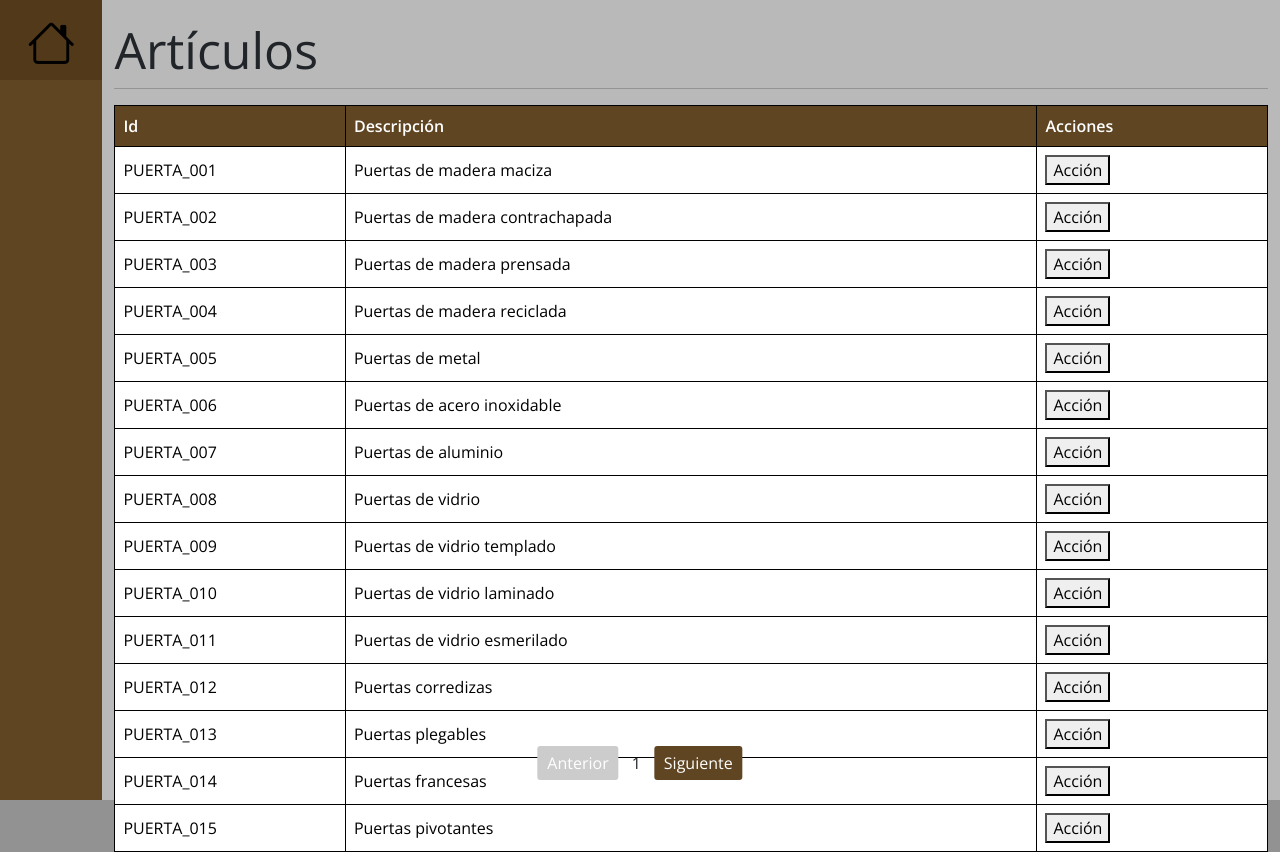
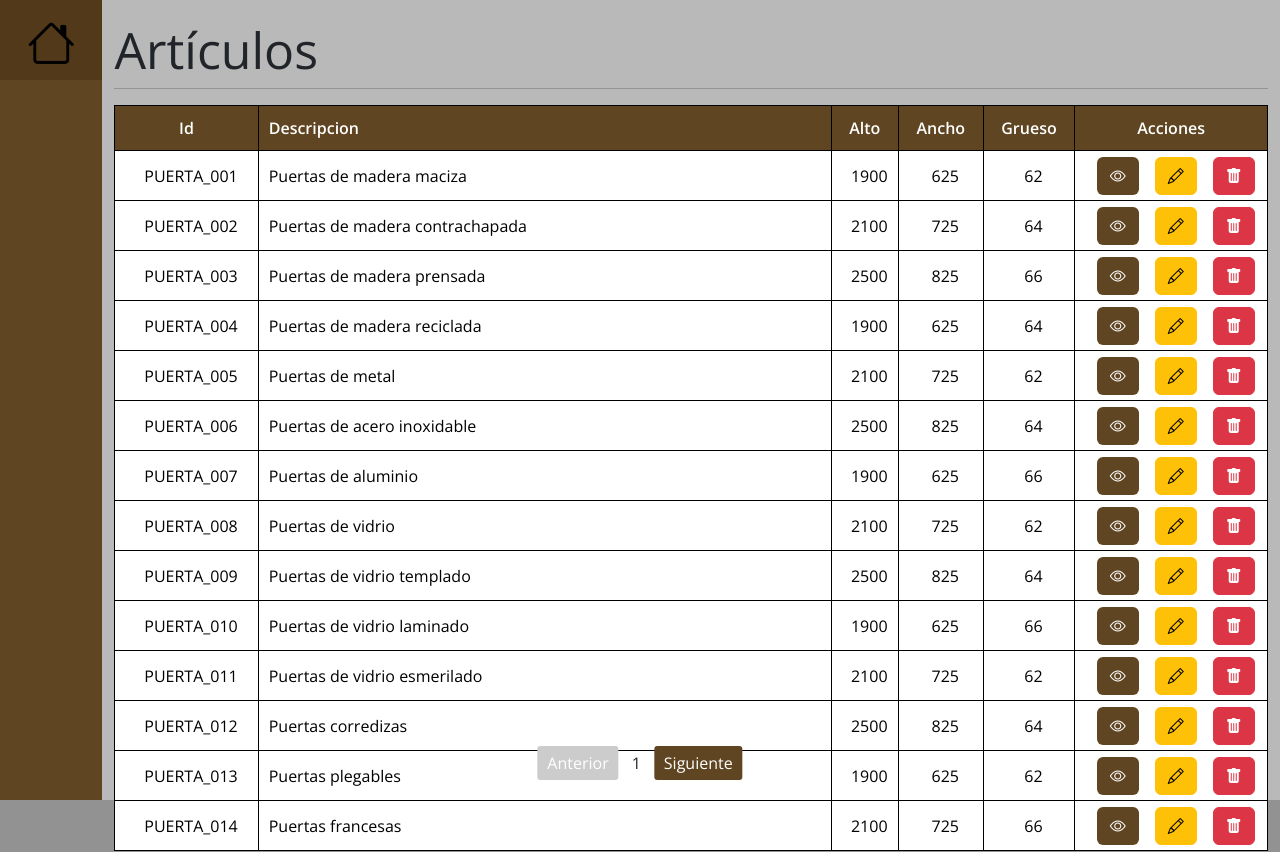
Before and after one commit to IkerRico/PC-Front, a Vue app: page /GestionArticulos/Articulos in a window 1280 px wide. Built offline with nearby package versions, Linux system fonts and the light colour scheme; data requests are answered from the project's data file; what vue-sweetalert2, vue3-spinners would draw is missing.

Commit message:
add estilos para la tabla

```diff
--- a/db.json
+++ b/db.json
@@ -1,54 +1,354 @@
 {
   "articulos": [
-    { "id": "PUERTA_001", "descripcion": "Puertas de madera maciza" },
-    { "id": "PUERTA_002", "descripcion": "Puertas de madera contrachapada" },
-    { "id": "PUERTA_003", "descripcion": "Puertas de madera prensada" },
-    { "id": "PUERTA_004", "descripcion": "Puertas de madera reciclada" },
-    { "id": "PUERTA_005", "descripcion": "Puertas de metal" },
-    { "id": "PUERTA_006", "descripcion": "Puertas de acero inoxidable" },
-    { "id": "PUERTA_007", "descripcion": "Puertas de aluminio" },
-    { "id": "PUERTA_008", "descripcion": "Puertas de vidrio" },
-    { "id": "PUERTA_009", "descripcion": "Puertas de vidrio templado" },
-    { "id": "PUERTA_010", "descripcion": "Puertas de vidrio laminado" },
-    { "id": "PUERTA_011", "descripcion": "Puertas de vidrio esmerilado" },
-    { "id": "PUERTA_012", "descripcion": "Puertas corredizas" },
-    { "id": "PUERTA_013", "descripcion": "Puertas plegables" },
-    { "id": "PUERTA_014", "descripcion": "Puertas francesas" },
-    { "id": "PUERTA_015", "descripcion": "Puertas pivotantes" },
-    { "id": "PUERTA_016", "descripcion": "Puertas automáticas" },
-    { "id": "PUERTA_017", "descripcion": "Puertas de seguridad" },
-    { "id": "PUERTA_018", "descripcion": "Puertas cortafuegos" },
-    { "id": "PUERTA_019", "descripcion": "Puertas de garaje" },
-    { "id": "PUERTA_020", "descripcion": "Puertas enrollables" },
-    { "id": "PUERTA_021", "descripcion": "Puertas de granero" },
-    { "id": "PUERTA_022", "descripcion": "Puertas corredizas de granero" },
-    { "id": "PUERTA_023", "descripcion": "Puertas de interior" },
-    { "id": "PUERTA_024", "descripcion": "Puertas de exterior" },
-    { "id": "PUERTA_025", "descripcion": "Puertas de armario" },
-    { "id": "PUERTA_026", "descripcion": "Puertas de entrada" },
-    { "id": "PUERTA_027", "descripcion": "Puertas de patio" },
-    { "id": "PUERTA_028", "descripcion": "Puertas de balcón" },
-    { "id": "PUERTA_029", "descripcion": "Puertas de jardín" },
-    { "id": "PUERTA_030", "descripcion": "Puertas de pasillo" },
-    { "id": "PUERTA_031", "descripcion": "Puertas de cocina" },
-    { "id": "PUERTA_032", "descripcion": "Puertas de baño" },
-    { "id": "PUERTA_033", "descripcion": "Puertas de dormitorio" },
-    { "id": "PUERTA_034", "descripcion": "Puertas de oficina" },
-    { "id": "PUERTA_035", "descripcion": "Puertas de tienda" },
-    { "id": "PUERTA_036", "descripcion": "Puertas de almacén" },
-    { "id": "PUERTA_037", "descripcion": "Puertas de trastero" },
-    { "id": "PUERTA_038", "descripcion": "Puertas de sótano" },
-    { "id": "PUERTA_039", "descripcion": "Puertas de invernadero" },
-    { "id": "PUERTA_040", "descripcion": "Puertas de almacén frigorífico" },
-    { "id": "PUERTA_041", "descripcion": "Puertas de bodega" },
-    { "id": "PUERTA_042", "descripcion": "Puertas de sauna" },
-    { "id": "PUERTA_043", "descripcion": "Puertas de teatro en casa" },
-    { "id": "PUERTA_044", "descripcion": "Puertas de salón de eventos" },
-    { "id": "PUERTA_045", "descripcion": "Puertas de auditorio" },
-    { "id": "PUERTA_046", "descripcion": "Puertas de hospital" },
-    { "id": "PUERTA_047", "descripcion": "Puertas de escuela" },
-    { "id": "PUERTA_048", "descripcion": "Puertas de gimnasio" },
-    { "id": "PUERTA_049", "descripcion": "Puertas de hotel" },
-    { "id": "PUERTA_050", "descripcion": "Puertas de museo" }
+    {
+      "id": "PUERTA_001",
+      "descripcion": "Puertas de madera maciza",
+      "alto": 1900,
+      "ancho": 625,
+      "grueso": 62
+    },
+    {
+      "id": "PUERTA_002",
+      "descripcion": "Puertas de madera contrachapada",
+      "alto": 2100,
+      "ancho": 725,
+      "grueso": 64
+    },
+    {
+      "id": "PUERTA_003",
+      "descripcion": "Puertas de madera prensada",
+      "alto": 2500,
+      "ancho": 825,
+      "grueso": 66
+    },
+    {
+      "id": "PUERTA_004",
+      "descripcion": "Puertas de madera reciclada",
+      "alto": 1900,
+      "ancho": 625,
+      "grueso": 64
+    },
+    {
+      "id": "PUERTA_005",
+      "descripcion": "Puertas de metal",
+      "alto": 2100,
+      "ancho": 725,
+      "grueso": 62
+    },
+    {
+      "id": "PUERTA_006",
+      "descripcion": "Puertas de acero inoxidable",
+      "alto": 2500,
+      "ancho": 825,
+      "grueso": 64
+    },
+    {
+      "id": "PUERTA_007",
+      "descripcion": "Puertas de aluminio",
+      "alto": 1900,
+      "ancho": 625,
+      "grueso": 66
+    },
+    {
+      "id": "PUERTA_008",
+      "descripcion": "Puertas de vidrio",
+      "alto": 2100,
+      "ancho": 725,
+      "grueso": 62
+    },
+    {
+      "id": "PUERTA_009",
+      "descripcion": "Puertas de vidrio templado",
+      "alto": 2500,
+      "ancho": 825,
+      "grueso": 64
+    },
+    {
+      "id": "PUERTA_010",
+      "descripcion": "Puertas de vidrio laminado",
+      "alto": 1900,
+      "ancho": 625,
+      "grueso": 66
+    },
+    {
+      "id": "PUERTA_011",
+      "descripcion": "Puertas de vidrio esmerilado",
+      "alto": 2100,
+      "ancho": 725,
+      "grueso": 62
+    },
+    {
+      "id": "PUERTA_012",
+      "descripcion": "Puertas corredizas",
+      "alto": 2500,
+      "ancho": 825,
+      "grueso": 64
+    },
+    {
+      "id": "PUERTA_013",
+      "descripcion": "Puertas plegables",
+      "alto": 1900,
+      "ancho": 625,
+      "grueso": 62
+    },
+    {
+      "id": "PUERTA_014",
+      "descripcion": "Puertas francesas",
+      "alto": 2100,
+      "ancho": 725,
+      "grueso": 66
+    },
+    {
+      "id": "PUERTA_015",
+      "descripcion": "Puertas pivotantes",
+      "alto": 2500,
+      "ancho": 825,
+      "grueso": 62
+    },
+    {
+      "id": "PUERTA_016",
+      "descripcion": "Puertas automáticas",
+      "alto": 1900,
+      "ancho": 625,
+      "grueso": 64
+    },
+    {
+      "id": "PUERTA_017",
+      "descripcion": "Puertas de seguridad",
+      "alto": 2100,
+      "ancho": 725,
+      "grueso": 66
+    },
+    {
+      "id": "PUERTA_018",
+      "descripcion": "Puertas cortafuegos",
+      "alto": 2500,
+      "ancho": 825,
+      "grueso": 62
+    },
+    {
+      "id": "PUERTA_019",
+      "descripcion": "Puertas de garaje",
+      "alto": 1900,
+      "ancho": 625,
+      "grueso": 64
+    },
+    {
+      "id": "PUERTA_020",
+      "descripcion": "Puertas enrollables",
+      "alto": 2100,
+      "ancho": 725,
+      "grueso": 62
+    },
+    {
+      "id": "PUERTA_021",
+      "descripcion": "Puertas de granero",
+      "alto": 2500,
+      "ancho": 825,
+      "grueso": 66
+    },
+    {
+      "id": "PUERTA_022",
+      "descripcion": "Puertas corredizas de granero",
+      "alto": 1900,
+      "ancho": 625,
+      "grueso": 64
+    },
+    {
+      "id": "PUERTA_023",
+      "descripcion": "Puertas de interior",
+      "alto": 2100,
+      "ancho": 725,
+      "grueso": 62
+    },
+    {
+      "id": "PUERTA_024",
+      "descripcion": "Puertas de exterior",
+      "alto": 2500,
+      "ancho": 825,
+      "grueso": 66
+    },
+    {
+      "id": "PUERTA_025",
+      "descripcion": "Puertas de armario",
+      "alto": 1900,
+      "ancho": 625,
+      "grueso": 62
+    },
+    {
+      "id": "PUERTA_026",
+      "descripcion": "Puertas de entrada",
+      "alto": 2100,
+      "ancho": 725,
+      "grueso": 64
+    },
+    {
+      "id": "PUERTA_027",
+      "descripcion": "Puertas de patio",
+      "alto": 2500,
+      "ancho": 825,
+      "grueso": 66
+    },
+    {
+      "id": "PUERTA_028",
+      "descripcion": "Puertas de balcón",
+      "alto": 1900,
+      "ancho": 625,
+      "grueso": 62
+    },
+    {
+      "id": "PUERTA_029",
+      "descripcion": "Puertas de jardín",
+      "alto": 2100,
+      "ancho": 725,
+      "grueso": 64
+    },
+    {
+      "id": "PUERTA_030",
+      "descripcion": "Puertas de pasillo",
+      "alto": 2500,
+      "ancho": 825,
+      "grueso": 66
+    },
+    {
+      "id": "PUERTA_031",
+      "descripcion": "Puertas de cocina",
+      "alto": 1900,
+      "ancho": 625,
+      "grueso": 62
+    },
+    {
+      "id": "PUERTA_032",
+      "descripcion": "Puertas de baño",
+      "alto": 2100,
+      "ancho": 725,
+      "grueso": 64
+    },
+    {
+      "id": "PUERTA_033",
+      "descripcion": "Puertas de dormitorio",
+      "alto": 2500,
+      "ancho": 825,
+      "grueso": 66
+    },
+    {
+      "id": "PUERTA_034",
+      "descripcion": "Puertas de oficina",
+      "alto": 1900,
+      "ancho": 625,
+      "grueso": 62
+    },
+    {
+      "id": "PUERTA_035",
+      "descripcion": "Puertas de tienda",
+      "alto": 2100,
+      "ancho": 725,
+      "grueso": 64
+    },
+    {
+      "id": "PUERTA_036",
+      "descripcion": "Puertas de almacén",
+      "alto": 2500,
+      "ancho": 825,
+      "grueso": 66
+    },
+    {
+      "id": "PUERTA_037",
+      "descripcion": "Puertas de trastero",
+      "alto": 1900,
+      "ancho": 625,
+      "grueso": 62
+    },
+    {
+      "id": "PUERTA_038",
+      "descripcion": "Puertas de sótano",
+      "alto": 2100,
+      "ancho": 725,
+      "grueso": 64
+    },
+    {
+      "id": "PUERTA_039",
+      "descripcion": "Puertas de invernadero",
+      "alto": 2500,
+      "ancho": 825,
+      "grueso": 66
+    },
+    {
+      "id": "PUERTA_040",
+      "descripcion": "Puertas de almacén frigorífico",
+      "alto": 1900,
+      "ancho": 625,
+      "grueso": 62
+    },
+    {
+      "id": "PUERTA_041",
+      "descripcion": "Puertas de bodega",
+      "alto": 2100,
+      "ancho": 725,
+      "grueso": 64
+    },
+    {
+      "id": "PUERTA_042",
+      "descripcion": "Puertas de sauna",
+      "alto": 2500,
+      "ancho": 825,
+      "grueso": 66
+    },
+    {
+      "id": "PUERTA_043",
+      "descripcion": "Puertas de teatro en casa",
+      "alto": 1900,
+      "ancho": 625,
+      "grueso": 62
+    },
+    {
+      "id": "PUERTA_044",
+      "descripcion": "Puertas de salón de eventos",
+      "alto": 2100,
+      "ancho": 725,
+      "grueso": 64
+    },
+    {
+      "id": "PUERTA_045",
+      "descripcion": "Puertas de auditorio",
+      "alto": 2500,
+      "ancho": 825,
+      "grueso": 66
+    },
+    {
+      "id": "PUERTA_046",
+      "descripcion": "Puertas de hospital",
+      "alto": 1900,
+      "ancho": 625,
+      "grueso": 62
+    },
+    {
+      "id": "PUERTA_047",
+      "descripcion": "Puertas de escuela",
+      "alto": 2100,
+      "ancho": 725,
+      "grueso": 64
+    },
+    {
+      "id": "PUERTA_048",
+      "descripcion": "Puertas de gimnasio",
+      "alto": 2500,
+      "ancho": 825,
+      "grueso": 66
+    },
+    {
+      "id": "PUERTA_049",
+      "descripcion": "Puertas de hotel",
+      "alto": 1900,
+      "ancho": 625,
+      "grueso": 62
+    },
+    {
+      "id": "PUERTA_050",
+      "descripcion": "Puertas de museo",
+      "alto": 2100,
+      "ancho": 725,
+      "grueso": 64
+    }
   ]
 }
--- a/src/components/TablaComponente.vue
+++ b/src/components/TablaComponente.vue
@@ -1,17 +1,18 @@
 <template>
   <div class="mt-3">
+    <div class="table-container">
       <table>
         <thead style="background-color: #5f4522; color: white">
           <tr>
             <th
               v-for="(column, index) in titulosColumna"
               :key="index"
-            :style="{ width: column.width }"
-            class="columna"
+              :style="{ width: column.width, textAlign: column.align }"
+              :class="'columna column-' + index"
             >
               {{ column.title }}
             </th>
-          <th class="columna" style="width: 10%">Acciones</th>
+            <th class="columna" style="width: 3%; text-align: center">Acciones</th>
           </tr>
         </thead>
         <tbody>
@@ -21,13 +22,30 @@
             class="tabla-fila"
             style="background-color: white; color: black"
           >
-          <td v-for="(columna, colIndex) in filaData" :key="colIndex">{{ columna }}</td>
-          <td>
-            <button @click="accionFila(filaData)">Acción</button>
+            <td
+              v-for="(columna, colIndex) in filaData"
+              :key="colIndex"
+              :style="{ textAlign: this.titulosColumna[getColIndex(colIndex)].align }"
+            >
+              {{ columna }}
+            </td>
+            <td class="botones-acciones">
+              <div class="d-flex justify-content-center gap-3">
+                <button class="btn btn-brown" @click="accionFila(filaData)">
+                  <i class="bi bi-eye"></i>
+                </button>
+                <button class="btn btn-warning" @click="accionFila(filaData)">
+                  <i class="bi bi-pencil"></i>
+                </button>
+                <button class="btn btn-danger" @click="accionFila(filaData)">
+                  <i class="bi bi-trash-fill"></i>
+                </button>
+              </div>
             </td>
           </tr>
         </tbody>
       </table>
+    </div>
 
     <div class="pagination d-flex justify-content-center align-items-center mt-2 gap-2">
       <button @click="paginaAnterior" :disabled="paginaActual === 1">Anterior</button>
@@ -46,7 +64,7 @@ export default {
   data() {
     return {
       paginaActual: 1,
-      itemsPorPagina: 15
+      itemsPorPagina: 10
     }
   },
   computed: {
@@ -77,8 +95,13 @@ export default {
       if (window.matchMedia('(max-width: 768px)').matches) {
         this.itemsPorPagina = 5
       } else {
-        this.itemsPorPagina = 15
+        this.itemsPorPagina = 14
       }
+    },
+    getColIndex(colIndex) {
+      return this.titulosColumna.findIndex(
+        (column) => column.title === colIndex.charAt(0).toUpperCase() + colIndex.slice(1)
+      )
     }
   },
   mounted() {
@@ -92,19 +115,9 @@ export default {
 </script>
 
 <style scoped>
-html,
-body {
-  height: 100%;
-  margin: 0;
-  padding: 0;
-  background-color: #929292;
-  font-family: 'Open Sans', sans-serif;
-}
-
-#app {
-  min-height: 100%;
-  display: flex;
-  flex-direction: column;
+.btn-brown {
+  background-color: #5f4522;
+  color: white;
 }
 
 table {
@@ -112,24 +125,24 @@ table {
   border-collapse: collapse;
 }
 
-th,
 td {
   border: 1px solid black;
-  padding: 8px;
-  text-align: left;
+  padding-left: 10px;
 }
 
 th {
   background-color: #5f4522;
   color: white;
+  border: 1px solid black;
+  padding: 10px;
 }
 
 .columna {
-  width: 150px; /* Ancho predeterminado */
+  width: 150px;
 }
 
 .tabla-fila {
-  height: 90px; /* Altura fija para las filas */
+  height: 50px;
 }
 
 .pagination {
@@ -161,13 +174,25 @@ th {
   background-color: #5f4522;
 }
 
-.tabla-fila {
-  height: 90px; /* Altura fija para las filas en dispositivos móviles */
+.table-container {
+  overflow-x: auto;
+  width: 100%;
 }
 
-@media (min-width: 769px) {
+@media (max-width: 768px) {
   .tabla-fila {
-    height: 40px; /* Altura ajustada para las filas en dispositivos de escritorio */
+    min-height: 40px;
+  }
+  td {
+    border: 1px solid black;
+    padding: 10px;
+  }
+
+  th {
+    background-color: #5f4522;
+    color: white;
+    border: 1px solid black;
+    padding: 10px;
   }
 }
 </style>
--- a/src/stores/ArticulosStore.js
+++ b/src/stores/ArticulosStore.js
@@ -6,8 +6,8 @@ const SERVER = 'http://localhost:3000'
 export const articuloStore = defineStore('articuloStore', {
   state: () => ({
     articulos: [
-      { id: 1, descripcion: 'Artículo de prueba 1' },
-      { id: 2, descripcion: 'Artículo de prueba 2' }
+      { id: 1, descripcion: 'Artículo de prueba 1', alto: 2500, ancho: 825, grueso: 66 },
+      { id: 2, descripcion: 'Artículo de prueba 2', alto: 2500, ancho: 825, grueso: 66 }
     ]
   }),
   actions: {
--- a/src/views/Administracion/Articulos/GestionArticulos/articulosMain.vue
+++ b/src/views/Administracion/Articulos/GestionArticulos/articulosMain.vue
@@ -15,8 +15,11 @@ export default {
     return {
       cargarLoader: false,
       columnas: [
-        { title: 'Id', width: '10%' },
-        { title: 'Descripción', width: '30%' }
+        { title: 'Id', width: '5%', align: 'center' },
+        { title: 'Descripcion', width: '30%', align: 'left' },
+        { title: 'Alto', width: '2%', align: 'center' },
+        { title: 'Ancho', width: '2%', align: 'center' },
+        { title: 'Grueso', width: '2%', align: 'center' }
       ]
     }
   },
```
Also changed, not shown: src/views/Administracion/Articulos/gestionArticulosMain.vue (+8 -3 lines), src/views/Administracion/Articulos/GestionArticulos/verArticulo.vue (added). Lines whose indentation alone changed are shown as unchanged.
